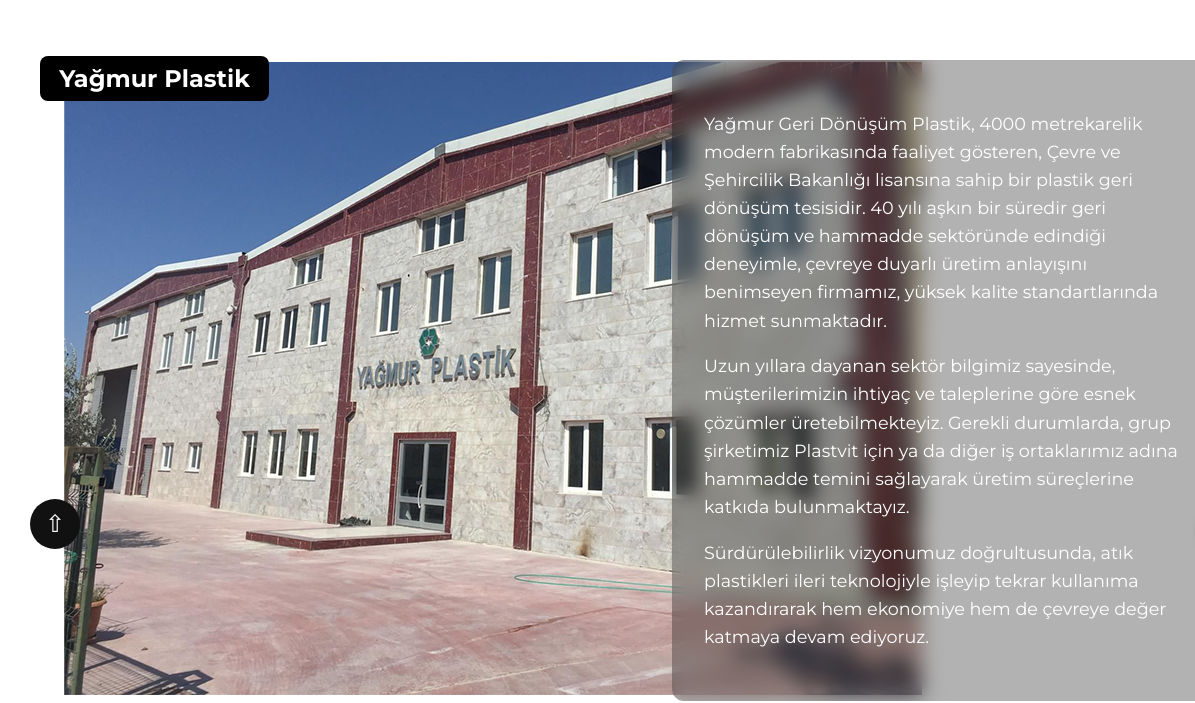
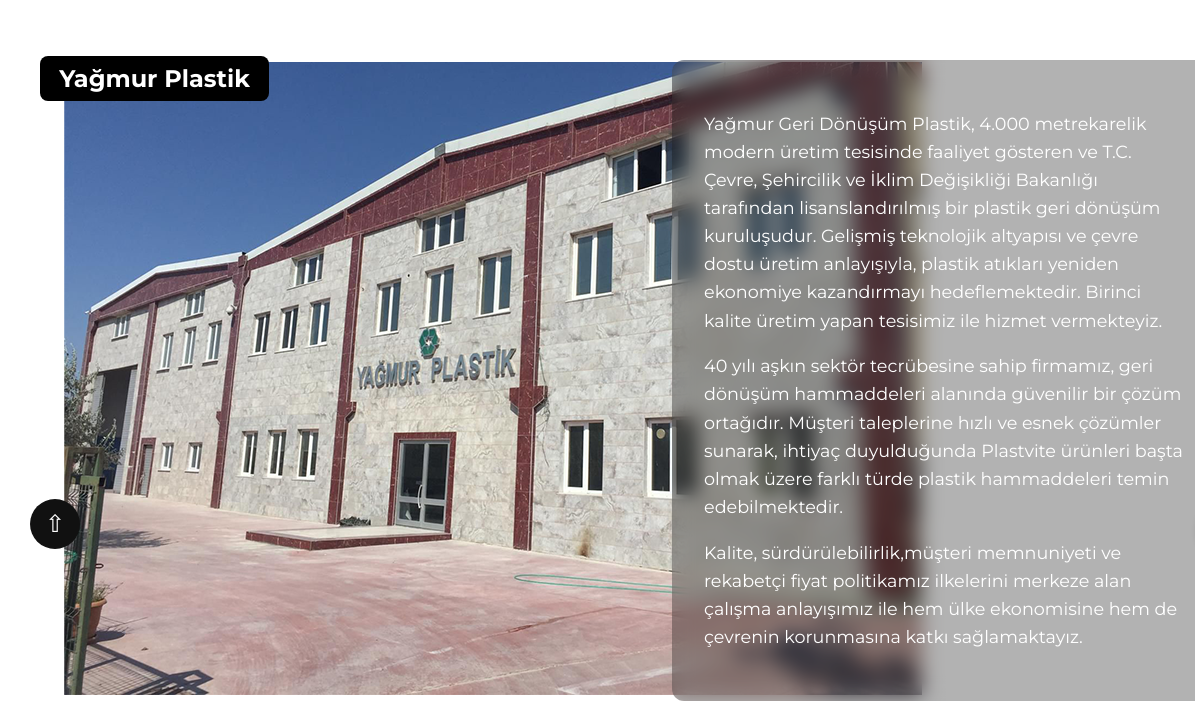
Before and after one commit to ozancemyesilbas/plastvit, a plain HTML site: page Tesislerimiz.html in a window 1280 px wide. Shown: the part 221-924 px from the top of the page, 0-1195 px from the left. Drawn offline with Linux system fonts and the light colour scheme.

Commit message:
hakkında yazısı

```diff
--- a/Tesislerimiz.html
+++ b/Tesislerimiz.html
@@ -59,17 +59,18 @@
         </div>
 
         <div class="about-text">
-            <p>Yağmur Geri Dönüşüm Plastik, 4000 metrekarelik modern fabrikasında faaliyet gösteren, Çevre ve Şehircilik Bakanlığı
-            lisansına sahip bir plastik geri dönüşüm tesisidir. 40 yılı aşkın bir süredir geri dönüşüm ve hammadde sektöründe
-            edindiği deneyimle, çevreye duyarlı üretim anlayışını benimseyen firmamız, yüksek kalite standartlarında hizmet
-            sunmaktadır.</p>
+            <p>Yağmur Geri Dönüşüm Plastik, 4.000 metrekarelik modern üretim tesisinde faaliyet gösteren ve T.C. Çevre, Şehircilik ve
+            İklim Değişikliği Bakanlığı tarafından lisanslandırılmış bir plastik geri dönüşüm kuruluşudur. Gelişmiş teknolojik
+            altyapısı ve çevre dostu üretim anlayışıyla, plastik atıkları yeniden ekonomiye kazandırmayı hedeflemektedir. Birinci
+            kalite üretim yapan tesisimiz ile hizmet vermekteyiz.</p>
 
-            <p>Uzun yıllara dayanan sektör bilgimiz sayesinde, müşterilerimizin ihtiyaç ve taleplerine göre esnek çözümler
-            üretebilmekteyiz. Gerekli durumlarda, grup şirketimiz Plastvit için ya da diğer iş ortaklarımız adına hammadde temini
-            sağlayarak üretim süreçlerine katkıda bulunmaktayız.</p>
+            <p>40 yılı aşkın sektör tecrübesine sahip firmamız, geri dönüşüm hammaddeleri alanında güvenilir bir çözüm ortağıdır.
+            Müşteri taleplerine hızlı ve esnek çözümler sunarak, ihtiyaç duyulduğunda Plastvite ürünleri başta olmak üzere farklı
+            türde plastik hammaddeleri temin edebilmektedir. </p>
 
-            <p>Sürdürülebilirlik vizyonumuz doğrultusunda, atık plastikleri ileri teknolojiyle işleyip tekrar kullanıma kazandırarak
-            hem ekonomiye hem de çevreye değer katmaya devam ediyoruz.</p>
+            <p>Kalite, sürdürülebilirlik,müşteri memnuniyeti ve rekabetçi fiyat
+            politikamız ilkelerini merkeze alan çalışma anlayışımız ile hem ülke ekonomisine hem de çevrenin korunmasına
+            katkı sağlamaktayız.</p>
 
 
         </div>
```
